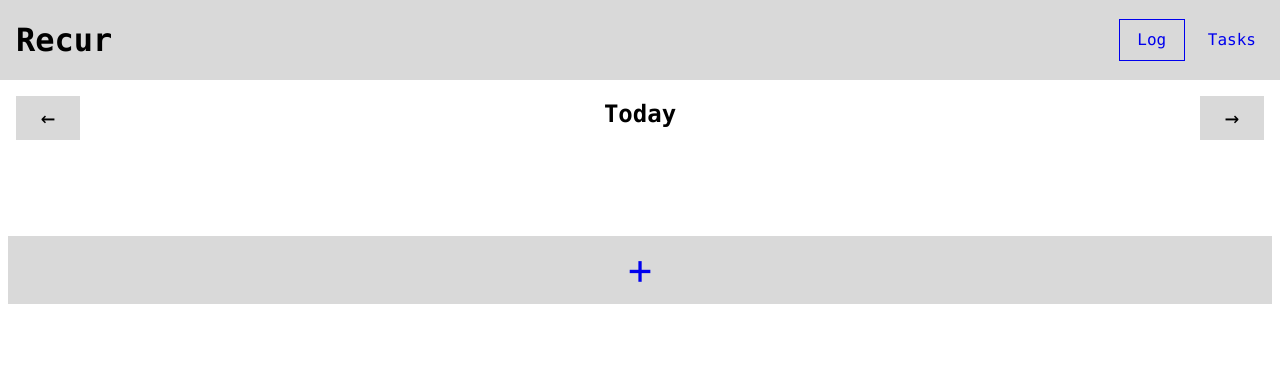
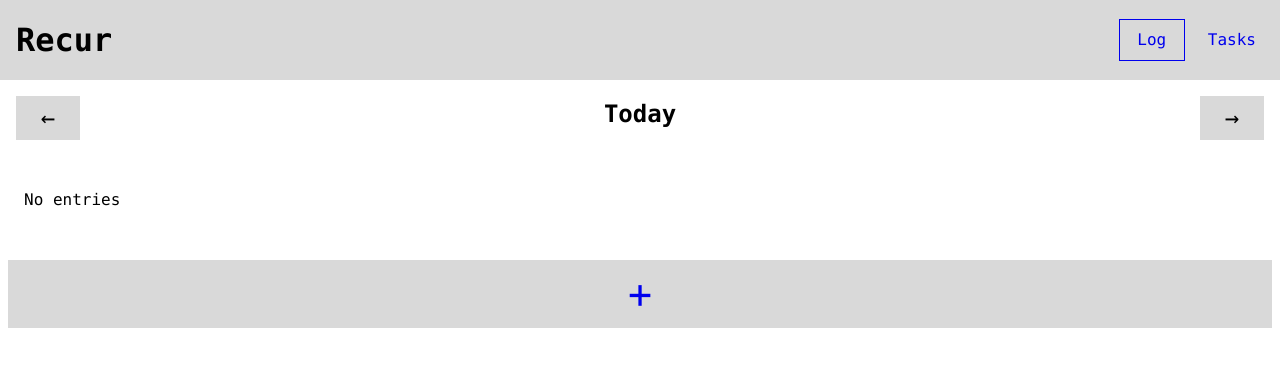
Before and after one commit to ydalir/recur, a React (Vite) app: page / in a window 1280 px wide. Shown: the top 366 px of the page. Built offline with nearby package versions, Linux system fonts and the light colour scheme.

Commit message:
Tweak homepage

```diff
--- a/src/pages/Home/HomePage.tsx
+++ b/src/pages/Home/HomePage.tsx
@@ -25,11 +25,12 @@ export const HomePage = () => {
   return (
     <div className={style.homepage}>
       <DatePicker date={date} setDate={setDate} />
-      <ul className={style.entriesContainer}>
+      <div className={style.entriesContainer}>
+        {!entries.length && "No entries"}
         {entries.map((entry) => (
           <EntryComponent entry={entry} key={entry.id} />
         ))}
-      </ul>
+      </div>
       <LinkButton
         className={style.addButton}
         to={`entry/${formatDate(date)}/add`}
```
